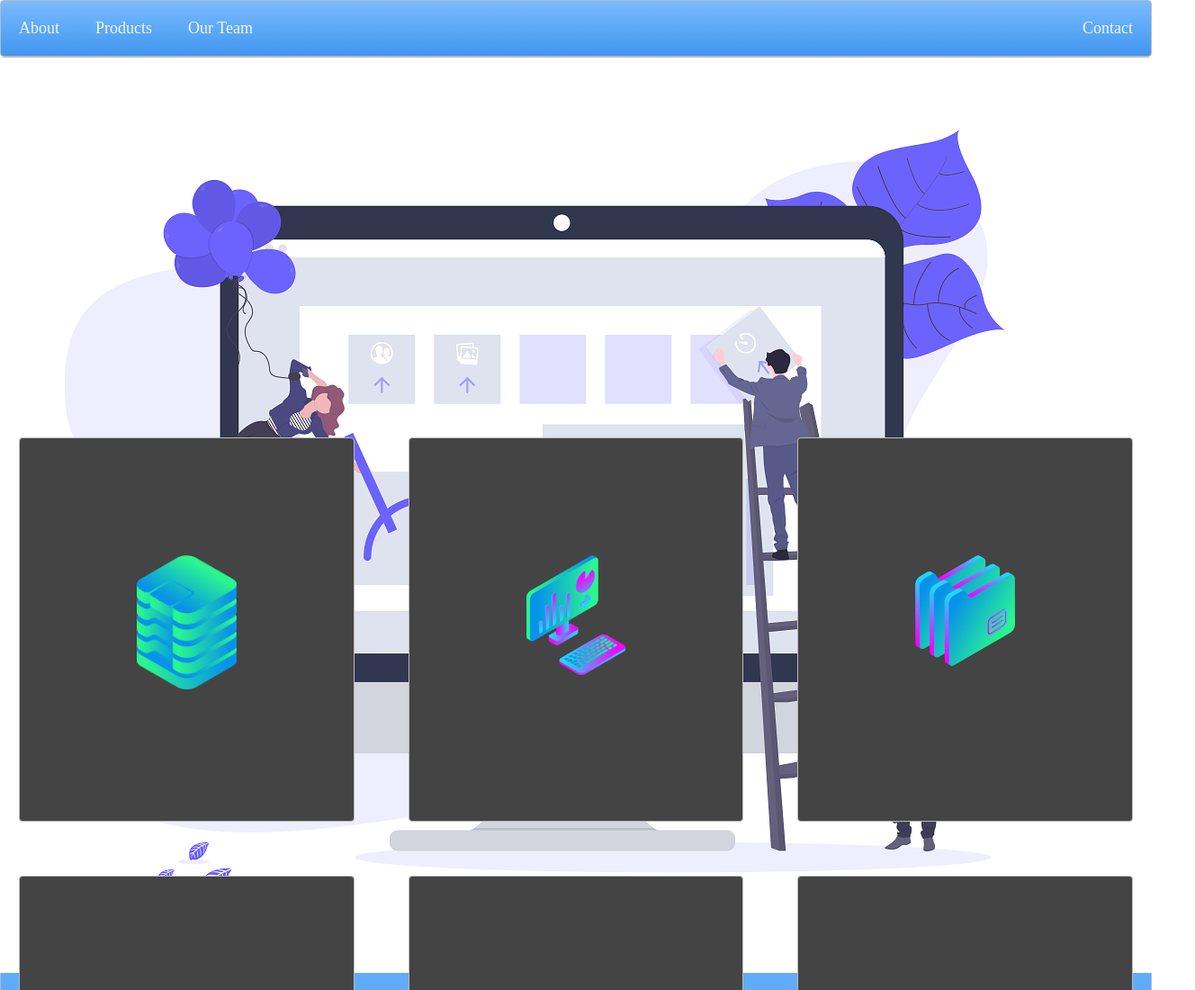
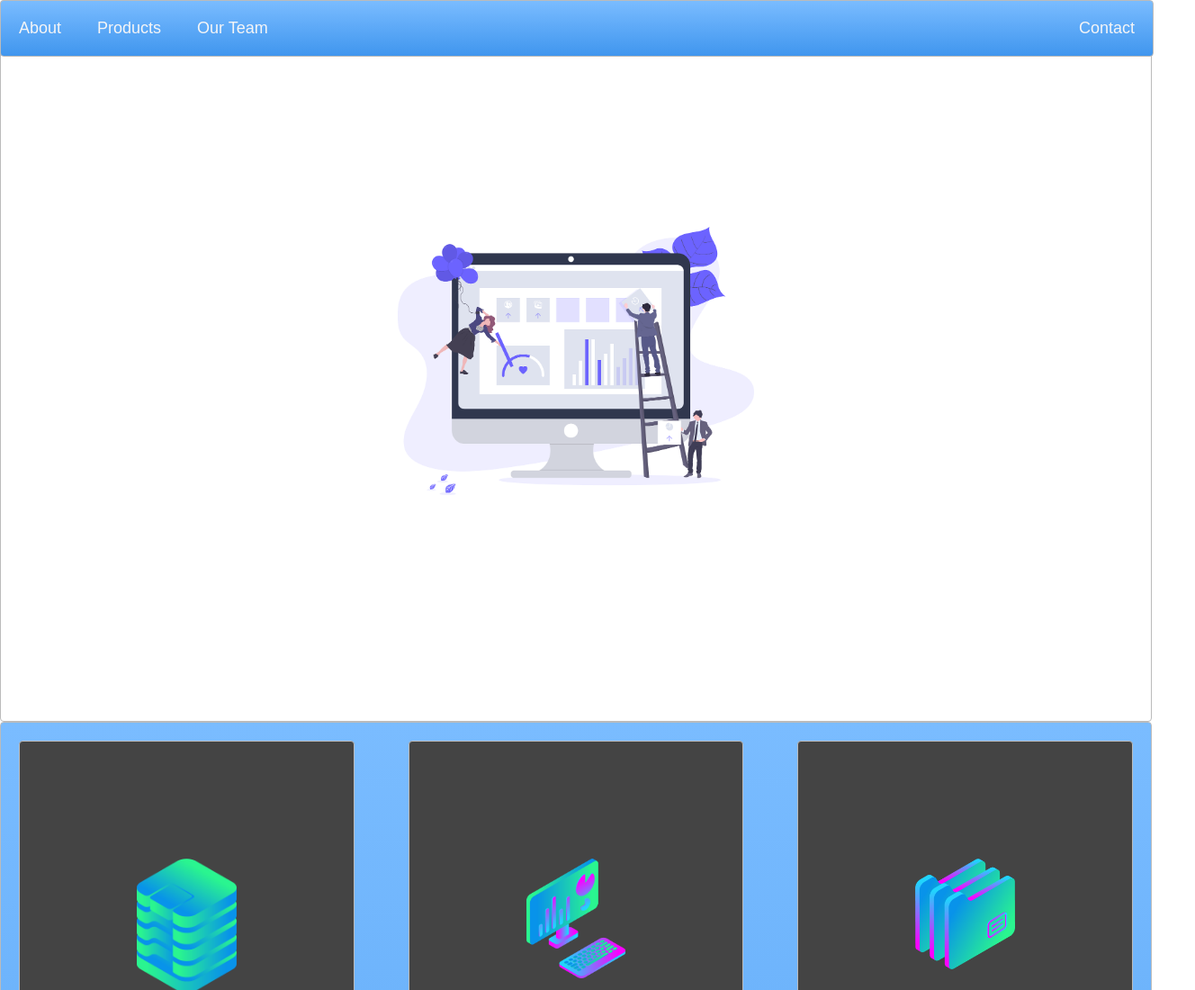
Before and after one commit to Africantanman/CSS-Grid-Layout-Exercise, a plain HTML site: page index.html in a window 1280 px wide. Shown: the top 1100 px of the page at 90% size, 1328 px wide, since content can reach past the window. Drawn offline with Linux system fonts and the light colour scheme.

Commit message:
Update style.css

```diff
--- a/style.css
+++ b/style.css
@@ -1,5 +1,6 @@
 body {
     margin: auto 0;
+    font-family: arial;
 }
 
 .zone {
@@ -20,6 +21,19 @@ body {
     box-shadow:rgba(0,0,0,0.8) 0px 5px 15px, inset rgba(0,0,0,0.15) 0px -10px 20px;
 }
 
+.box:hover {
+    -webkit-transform: scale(1.1, 1.1);
+    -moz-transform: scale(1.1, 1.1);
+    -o-transform: scale(1.1, 1.1)
+    transform: scale(1.1, 1.1)
+}
+
+.sticky {
+    position: fixed;
+    top: 0;
+    width: 100%;
+}
+
 /*NAVBAR*/
 .main-nav {
     display: flex;
@@ -28,6 +42,8 @@ body {
     margin: 0;
     padding: 0;
 }
+
+
 
 @media only screen and (max-width: 600px) {
     .main-nav {
@@ -56,7 +72,12 @@ a {
     display: grid;
     align-items: center;
     justify-content: center;
-    height: 50vh;
+    height: 100vh;
+}
+
+.cover {
+    width: 30rem;
+
 }
 
 
```
